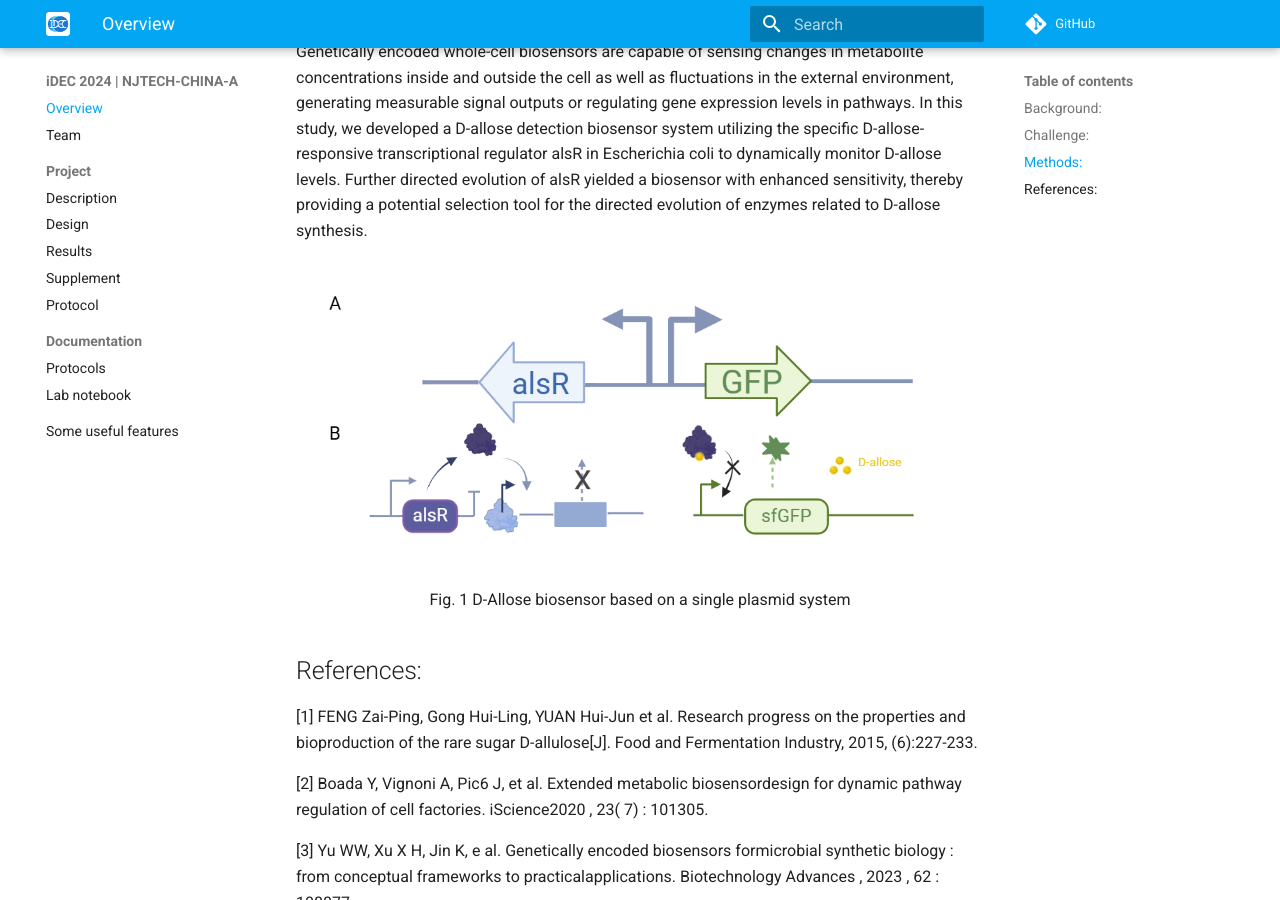
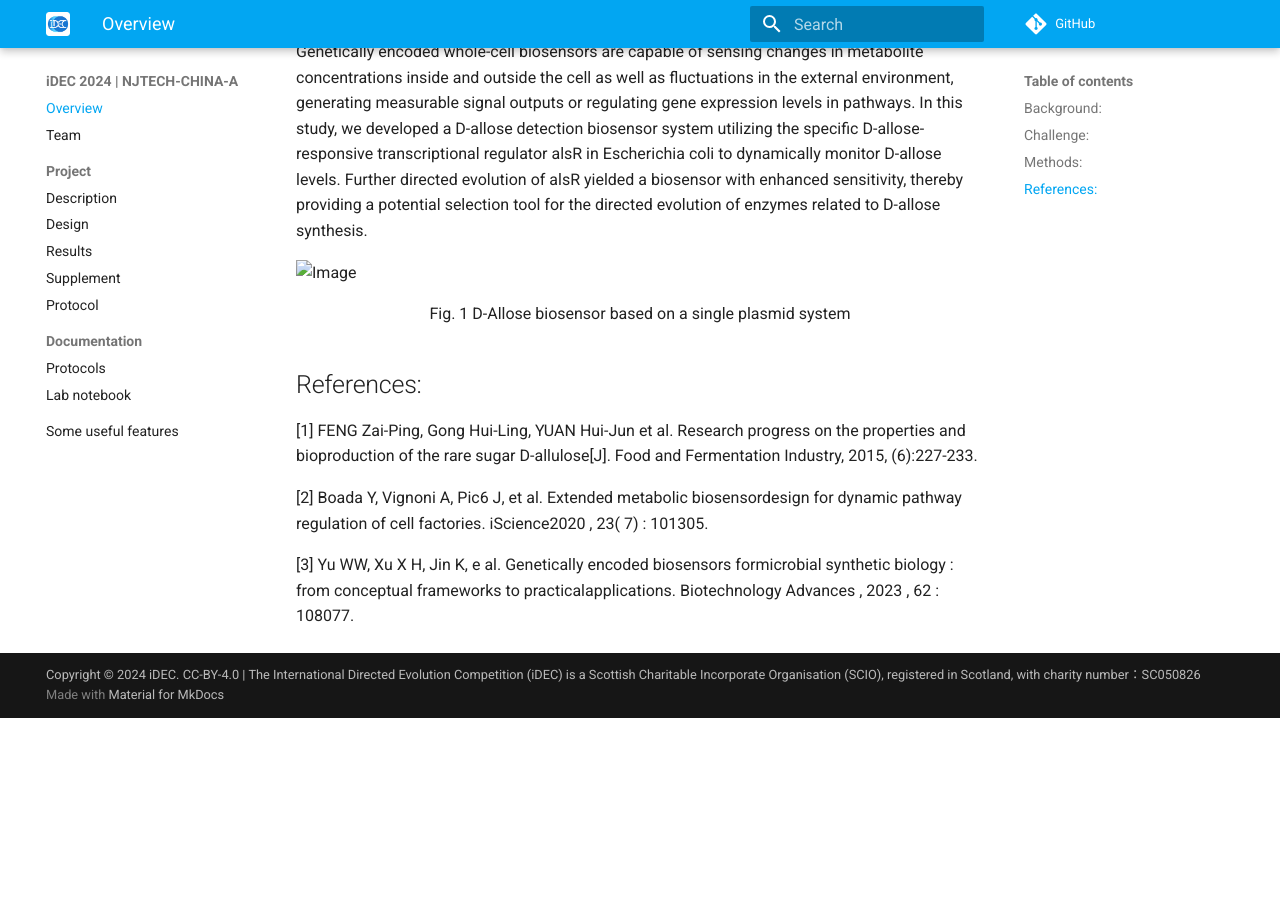
Before and after one commit to idec-teams/2024_NJTECH-CHINA-A, an MkDocs documentation site: the page built from docs/index.md, in a window 1280 px wide and 900 px high, scrolled down 732 px. Built offline with MkDocs 1.6.1 and Material for MkDocs 9.7.7, drawn with Linux system fonts in a browser that asks for light colours; comment, search, counter and statistics services are not loaded; after the commit the page ends 1450 px from its top, so only the background shows below that.

Commit message:
Update index.md

```diff
--- a/docs/index.md
+++ b/docs/index.md
@@ -11,7 +11,7 @@
   Genetically encoded whole-cell biosensors are capable of sensing changes in metabolite concentrations inside and outside the cell as well as fluctuations in the external environment, generating measurable signal outputs or regulating gene expression levels in pathways.
   In this study, we developed a D-allose detection biosensor system utilizing the specific D-allose-responsive transcriptional regulator alsR in Escherichia coli to dynamically monitor D-allose levels. Further directed evolution of alsR yielded a biosensor with enhanced sensitivity, thereby providing a potential selection tool for the directed evolution of enzymes related to D-allose synthesis.
 
-![Image](/img/1.png)
+![Image](../docs/img/1.png)
 <center>Fig. 1 D-Allose biosensor based on a single plasmid system</center>
 
 ## References:
```
